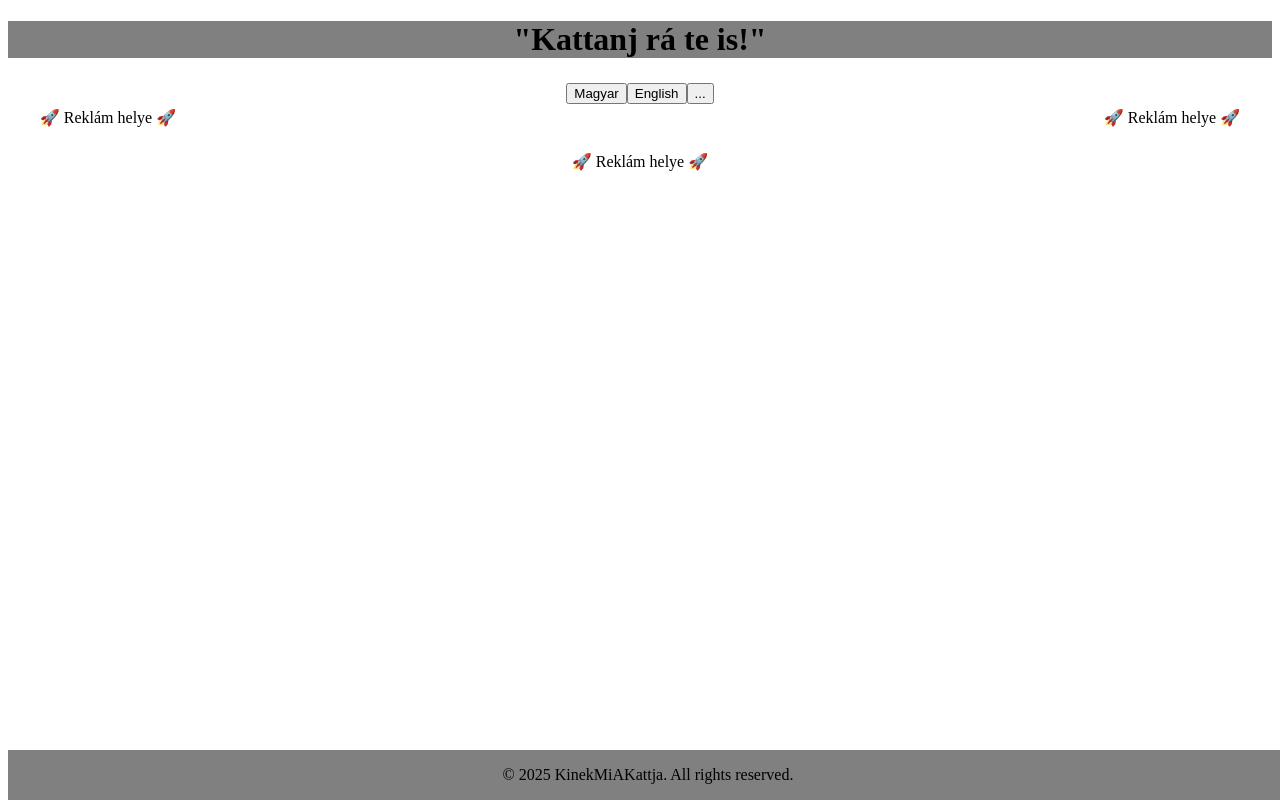
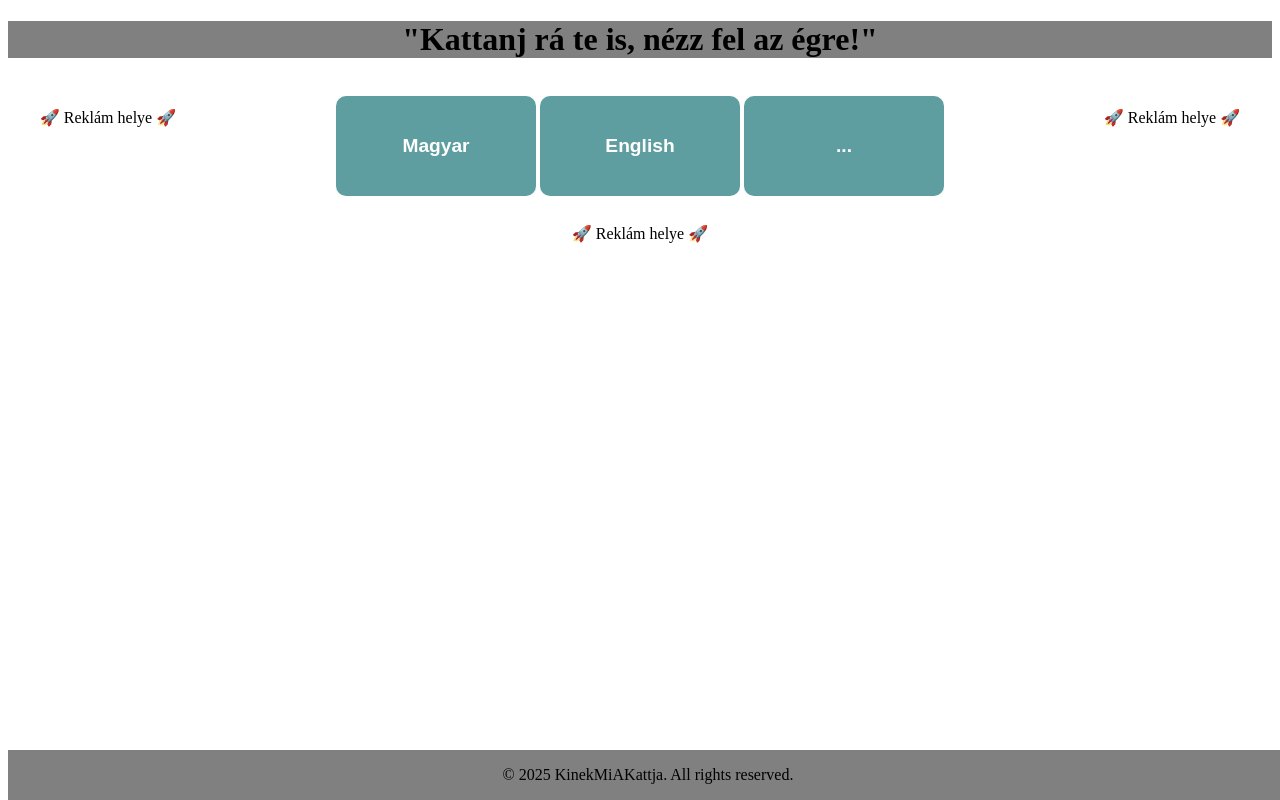
Before and after one commit to kinekmiakattja/kinekmiakattja, a Vue app: page / in a window 1280 px wide. Built offline with nearby package versions, Linux system fonts and the light colour scheme.

Commit message:
fixing some appearance issues

```diff
--- a/src/assets/tailwind.css
+++ b/src/assets/tailwind.css
@@ -1,3 +1,40 @@
 @tailwind base;
 @tailwind components;
 @tailwind utilities;
+
+button {
+  margin-top: 10px;
+  padding: 8px 16px;
+  background-color: #4CAF50;
+  color: white;
+  border: none;
+  border-radius: 4px;
+  cursor: pointer;
+}
+
+button:hover {
+  background-color: #45a049;
+}
+
+.button {
+  width: 200px;
+  height: 100px;
+  background-color: cadetblue;
+  color: white;
+  font-size: 1.2rem;
+  font-weight: bold;
+  border: none;
+  border-radius: 10px;
+  cursor: pointer;
+  transition: all 0.3s ease-in-out;
+}
+
+.button:hover {
+  background-color: #2980b9;
+  transform: scale(1.1);
+}
+
+.button:active {
+  transform: scale(1);
+  background-color: #1c6691;
+}
--- a/src/components/Header.vue
+++ b/src/components/Header.vue
@@ -1,6 +1,6 @@
 <template>
     <div class="header">
-        <h1>"Kattanj rá te is!"</h1>
+        <h1>"Kattanj rá te is, nézz fel az égre!"</h1>
     </div>
 </template>
 
--- a/src/components/LanguageSelection.vue
+++ b/src/components/LanguageSelection.vue
@@ -1,11 +1,15 @@
 <template>
-    <div class="container">
-      <!-- Language switcher -->
-      <button @click="changeLanguage('hu')">Magyar</button>
-      <button @click="changeLanguage('en')">English</button>
-      <button @click="buttonOtherClicked()">...</button>
-    </div>
-  </template>
+    <table class="table">
+      <tbody>
+        <tr>
+          <!-- Language switcher -->
+          <td><button @click="changeLanguage('hu')" class="button">Magyar</button></td>
+          <td><button @click="changeLanguage('en')" class="button">English</button></td>
+          <td><button @click="buttonOtherClicked()" class="button">...</button></td>
+        </tr>
+      </tbody>
+    </table>
+</template>
 
   <script setup>
   import { useI18n } from 'vue-i18n';
--- a/src/style.css
+++ b/src/style.css
@@ -33,25 +33,6 @@ body {
 h1 {
   font-size: 3.2em;
   line-height: 1.1;
-}
-
-button {
-  border-radius: 8px;
-  border: 1px solid transparent;
-  padding: 0.6em 1.2em;
-  font-size: 1em;
-  font-weight: 500;
-  font-family: inherit;
-  background-color: #1a1a1a;
-  cursor: pointer;
-  transition: border-color 0.25s;
-}
-button:hover {
-  border-color: #646cff;
-}
-button:focus,
-button:focus-visible {
-  outline: 4px auto -webkit-focus-ring-color;
 }
 
 .card {
--- a/src/views/Other.vue
+++ b/src/views/Other.vue
@@ -14,7 +14,7 @@
       <p>Javasolt téma: {{ formData.other }}</p>
     </div>
 
-    <button @click="goHome" class="button">Kilépés</button>
+    <button @click="goBack" class="button">Kilépés</button>
   </div>
 </template>
 
@@ -24,8 +24,8 @@ import { useRouter } from 'vue-router';
 
 const router = useRouter();
 
-const goHome = () => {
-  router.push('/');  // Navigates to the home page (root route)
+const goBack = () => {
+  router.back();  // Navigates to the home page (root route)
 };
 // Reactive data to store the form data
 const formData = ref({
@@ -59,41 +59,4 @@ label {
 input[type="text"], input[type="radio"] {
   margin-bottom: 10px;
 }
-
-button {
-  margin-top: 10px;
-  padding: 8px 16px;
-  background-color: #4CAF50;
-  color: white;
-  border: none;
-  border-radius: 4px;
-  cursor: pointer;
-}
-
-button:hover {
-  background-color: #45a049;
-}
-
-.button {
-  width: 200px;
-  height: 50px;
-  background-color: cadetblue;
-  color: white;
-  font-size: 1.2rem;
-  font-weight: bold;
-  border: none;
-  border-radius: 10px;
-  cursor: pointer;
-  transition: all 0.3s ease-in-out;
-}
-
-.button:hover {
-  background-color: #2980b9;
-  transform: scale(1.1);
-}
-
-.button:active {
-  transform: scale(1);
-  background-color: #1c6691;
-}
 </style>
```
